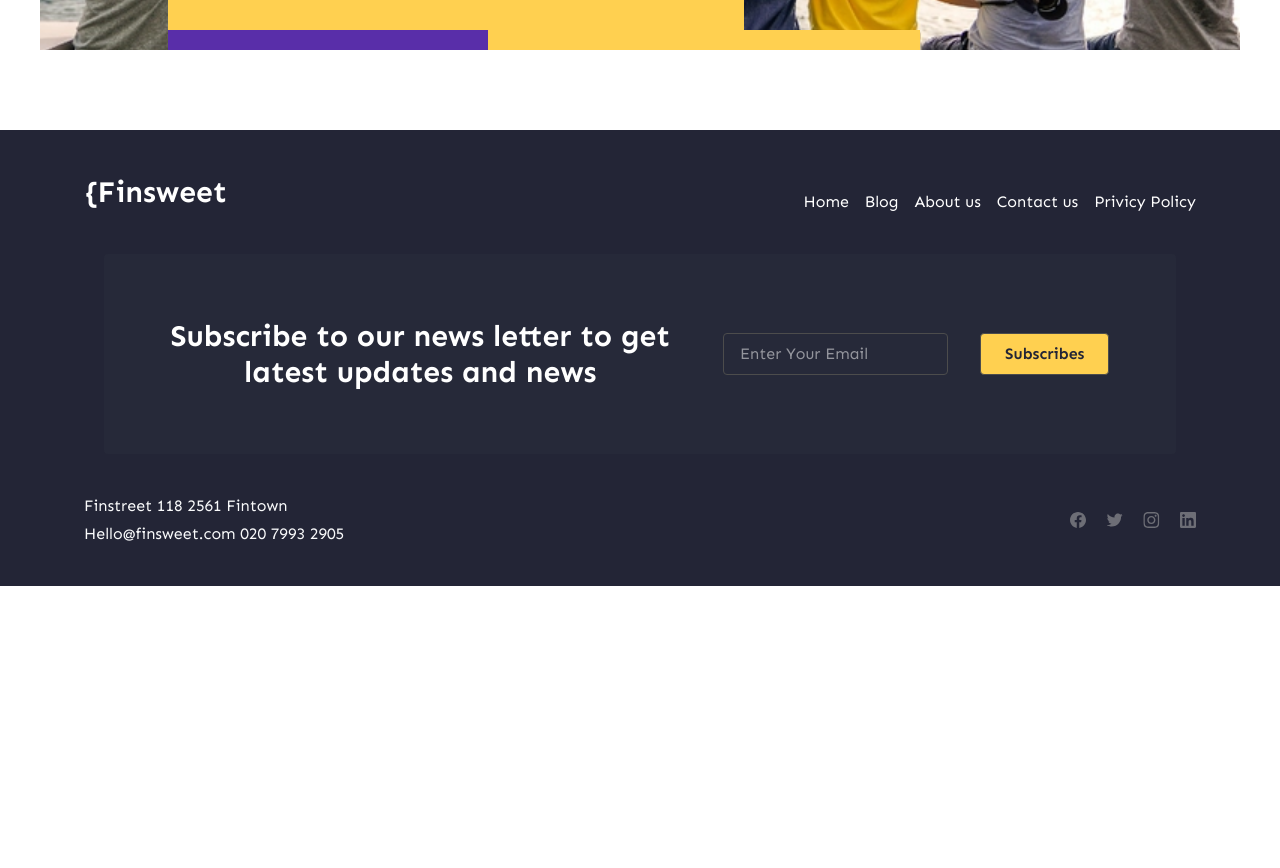
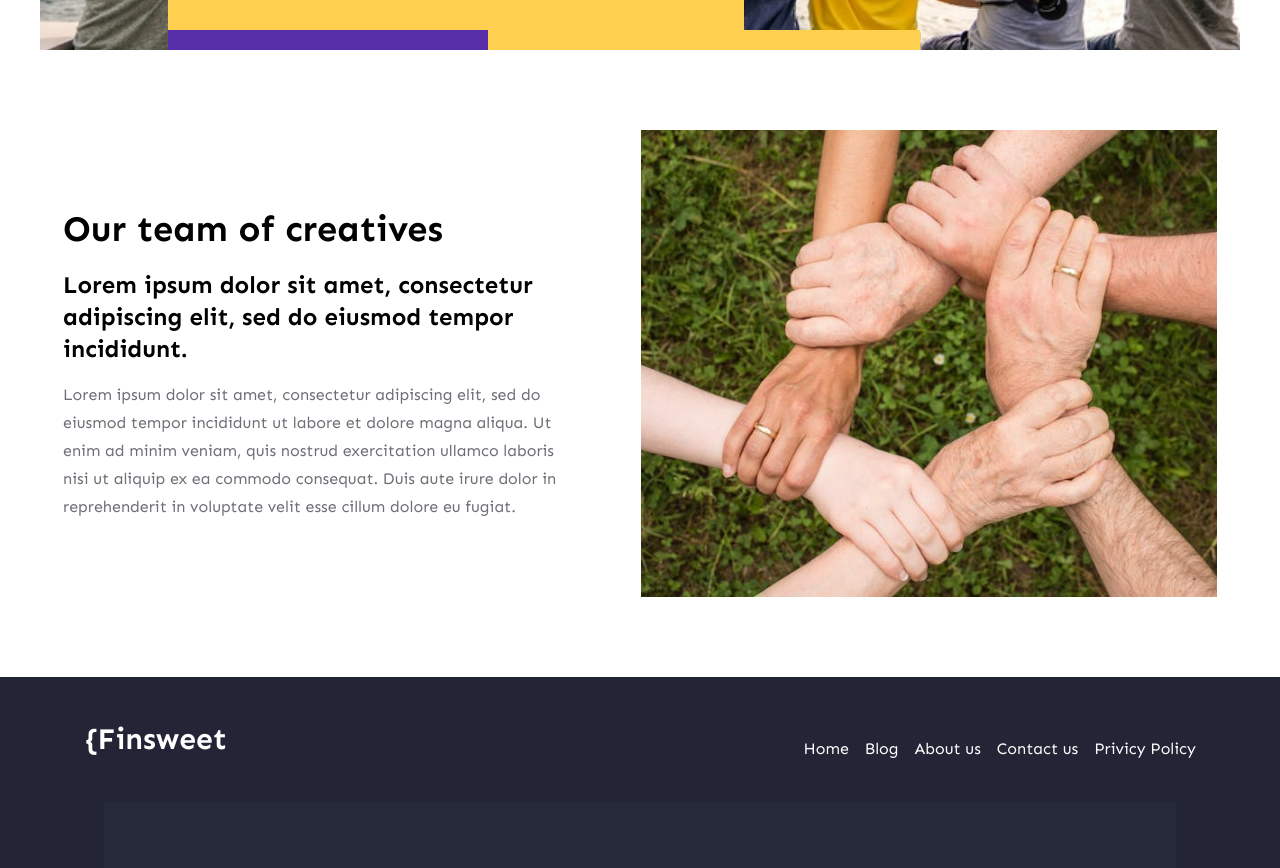
Before and after one commit to Shantanu143/blog-website, a React (Vite) app in the folder client/: page /about in a window 1280 px wide. Shown: the part 920-1788 px from the top of the page. Before the commit the page ends 1506 px from the top, so only its background shows below. Built offline with nearby package versions, Linux system fonts and the light colour scheme.

Commit message:
Team of creative section added

```diff
--- a/client/src/components/AboutHeader.jsx
+++ b/client/src/components/AboutHeader.jsx
@@ -19,14 +19,14 @@ const AboutHeader = () => {
   return (
     <div className="mx-10 my-20 h-screen">
       <div className="flex items-center justify-center p-5 -mb-20 ">
-        <div className="max-w-xl z-10 bg-white mx-10 p-10">
+        <div className="max-w-xl z-10 bg-white md:mx-10  md:p-10 p-5">
           <span className="uppercase cap-3">About us</span>
           <h2 className="h1 ">
             We are a team of content writers who share their learnings
           </h2>
         </div>
         <div className="max-w-xl">
-          <p className="body-1">
+          <p className="body-1  md:block hidden ">
             Lorem ipsum dolor sit amet, consectetur adipiscing elit, sed do
             eiusmod tempor incididunt ut labore et dolore magna aliqua. Ut enim
             ad minim veniam, quis nostrud exercitation ullamco laboris nisi ut
--- a/client/src/components/Header.jsx
+++ b/client/src/components/Header.jsx
@@ -5,7 +5,7 @@ const Header = () => {
         <p className="uppercase font-extralight md:mb-2 my-1">
           Posted on <span className="font-semibold">startup</span>
         </p>
-        <h2 className="display my-4">
+        <h2 className="display my-4 text-white">
           Step-by-step guide to choosing <br /> great font pairs
         </h2>
         <p className="my-4 body-1 text-white">
--- /dev/null
+++ b/client/src/components/TeamOfCreatives.jsx
@@ -0,0 +1,32 @@
+import img from "../assets/teamOfCreatives.jpg";
+const TeamOfCreatives = () => {
+  return (
+    <div className="my-20 mx-10">
+      <div className="flex flex-col md:flex-row justify-around items-center gap-5">
+        <div className="max-w-lg">
+          <h2 className="h2">Our team of creatives</h2>
+          <p className="h4 my-4">
+            Lorem ipsum dolor sit amet, consectetur adipiscing elit, sed do
+            eiusmod tempor incididunt.
+          </p>
+          <p className="body-1">
+            Lorem ipsum dolor sit amet, consectetur adipiscing elit, sed do
+            eiusmod tempor incididunt ut labore et dolore magna aliqua. Ut enim
+            ad minim veniam, quis nostrud exercitation ullamco laboris nisi ut
+            aliquip ex ea commodo consequat. Duis aute irure dolor in
+            reprehenderit in voluptate velit esse cillum dolore eu fugiat.
+          </p>
+        </div>
+        <div className="max-w-xl">
+          <img
+            src={img}
+            className="w-full max-h-[30rem] object-cover"
+            alt="img here"
+          />
+        </div>
+      </div>
+    </div>
+  );
+};
+
+export default TeamOfCreatives;
--- a/client/src/pages/About.jsx
+++ b/client/src/pages/About.jsx
@@ -1,9 +1,11 @@
 import AboutHeader from "../components/AboutHeader";
+import TeamOfCreatives from "../components/TeamOfCreatives";
 
 const About = () => {
   return (
     <div>
       <AboutHeader />
+      <TeamOfCreatives />
     </div>
   );
 };
```
Also changed, not shown: client/src/assets/teamOfCreatives.jpg (added).
